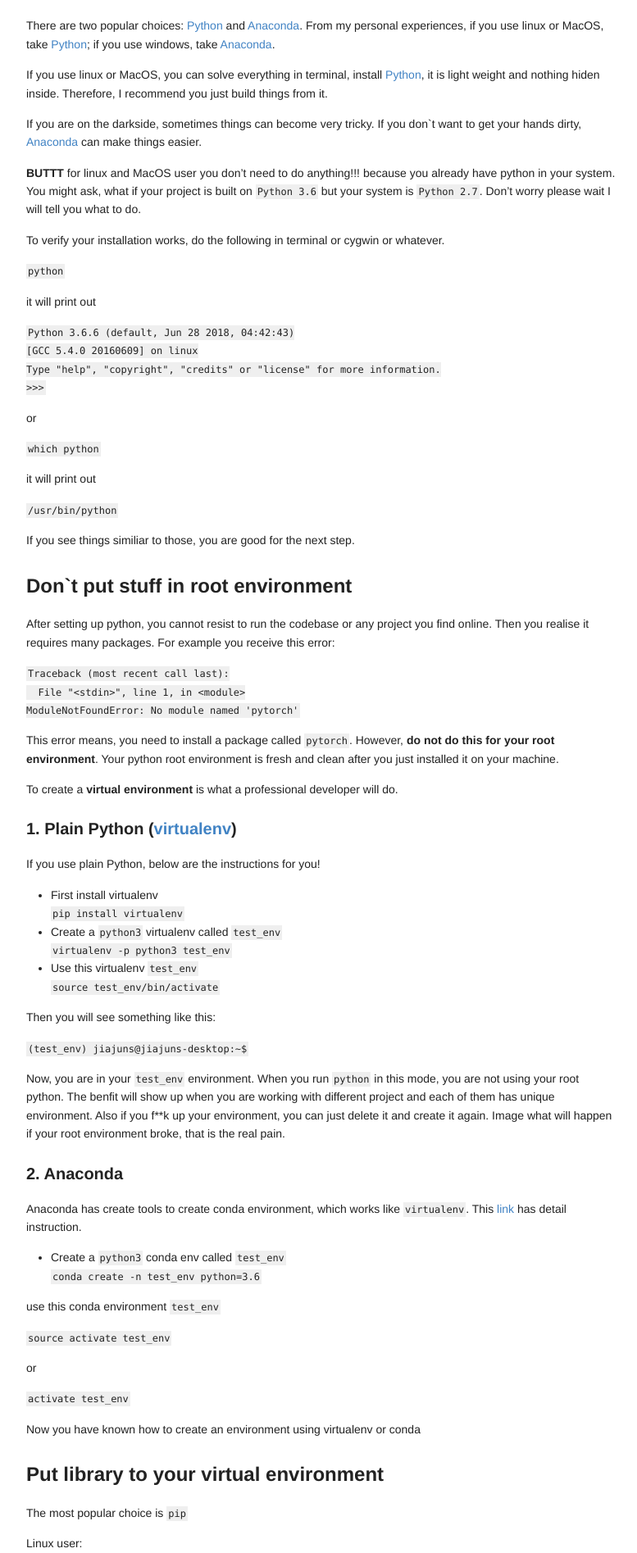
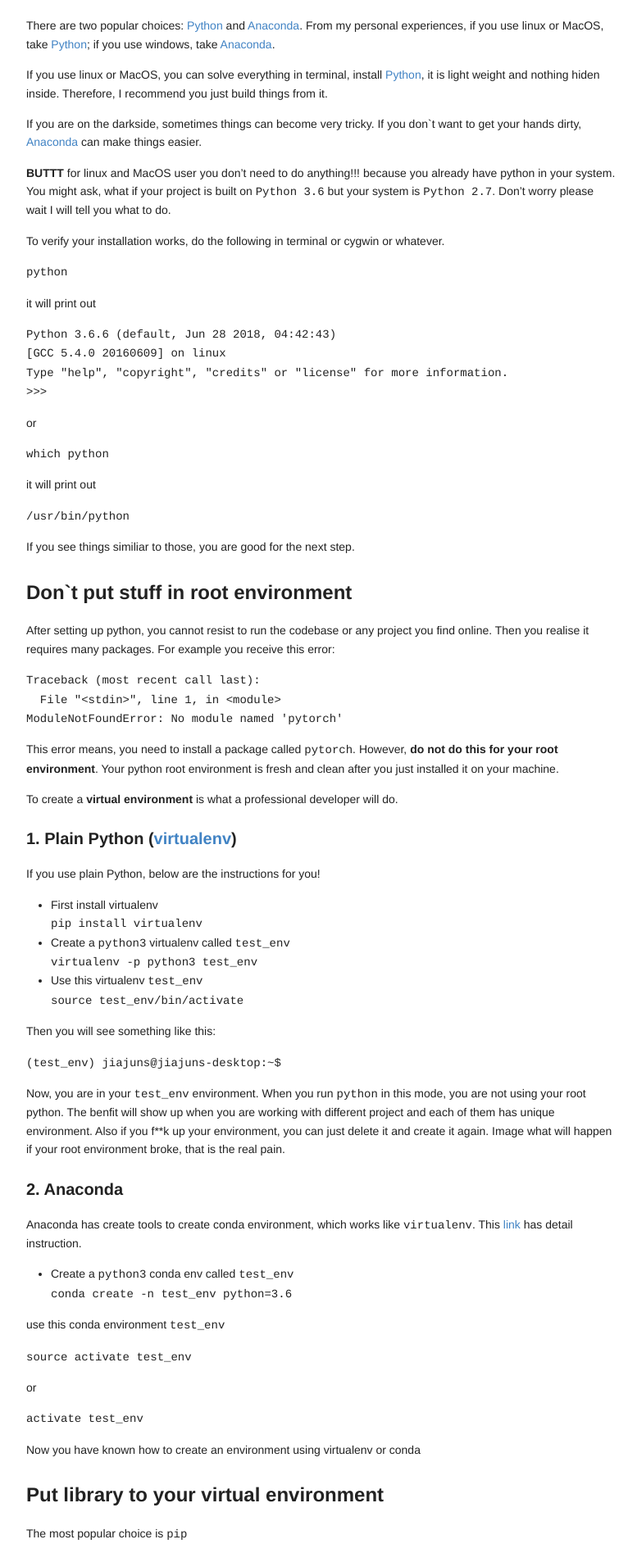
Before and after one commit to jiajuns/jiajun.github.io, a Jekyll site: the page built from _posts/2018-9-07-Setup-Python-Environment.md, in a window 1280 px wide. Shown: the part 511-2406 px from the top of the page at 82% size, without its empty margins (248-1025 px from the left). Built offline with Jekyll 4.4.1, drawn with Linux system fonts in a browser that asks for light colours.

Commit message:
try different format

```diff
--- a/_sass/_highlights.scss
+++ b/_sass/_highlights.scss
@@ -6,16 +6,16 @@
   overflow: scroll;
 }
 
+code {
+  font-family:'Bitstream Vera Sans Mono','Courier', monospace;
+}
+
 // code {
-//   font-family:'Bitstream Vera Sans Mono','Courier', monospace;
+//   color: $darkerGray;
+//   background-color:#efefef;
+//   padding: 2px;
+//   font:12px Monaco,Consolas,"Andale  Mono","DejaVu Sans Mono",monospace;
 // }
-
-code {
-  color: $darkerGray;
-  background-color:#efefef;
-  padding: 2px;
-  font:12px Monaco,Consolas,"Andale  Mono","DejaVu Sans Mono",monospace;
-}
 
 .highlight .c { color: #586E75 } /* Comment */
 .highlight .err { color: #93A1A1 } /* Error */
```
